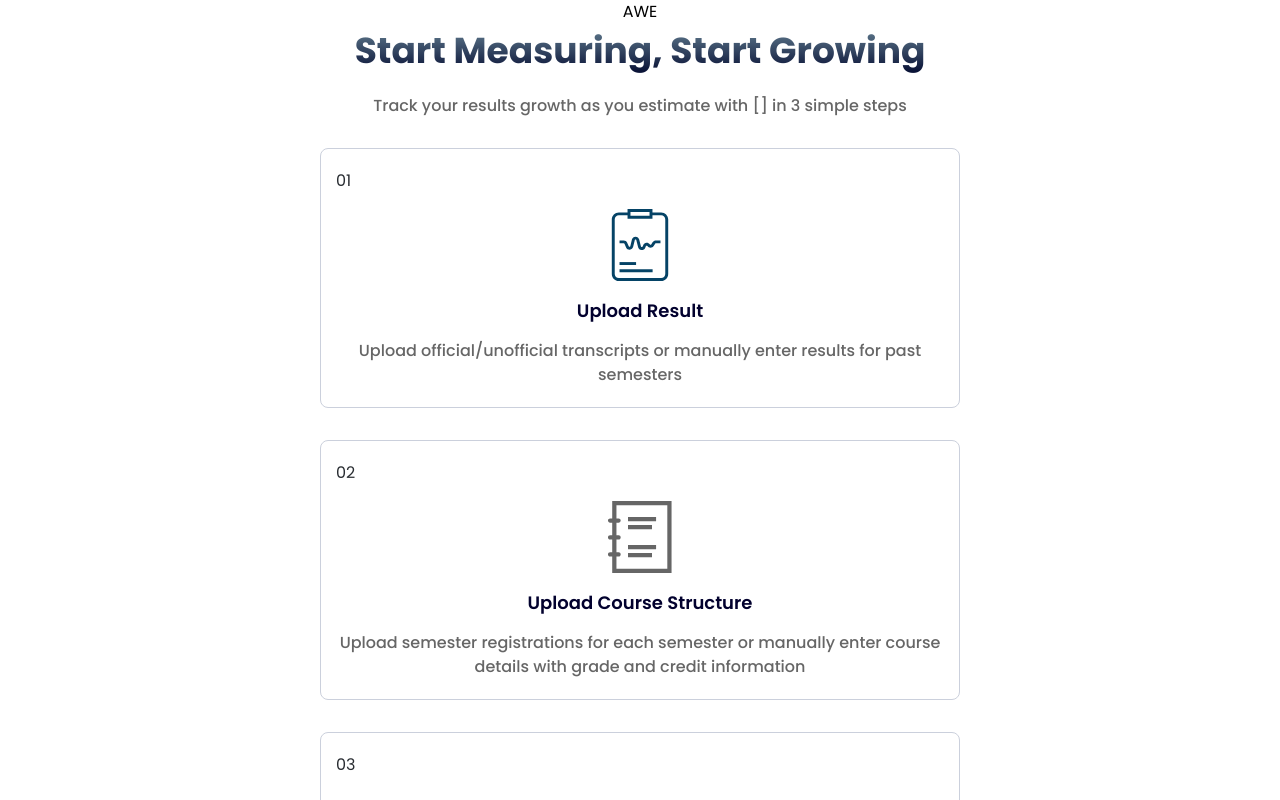
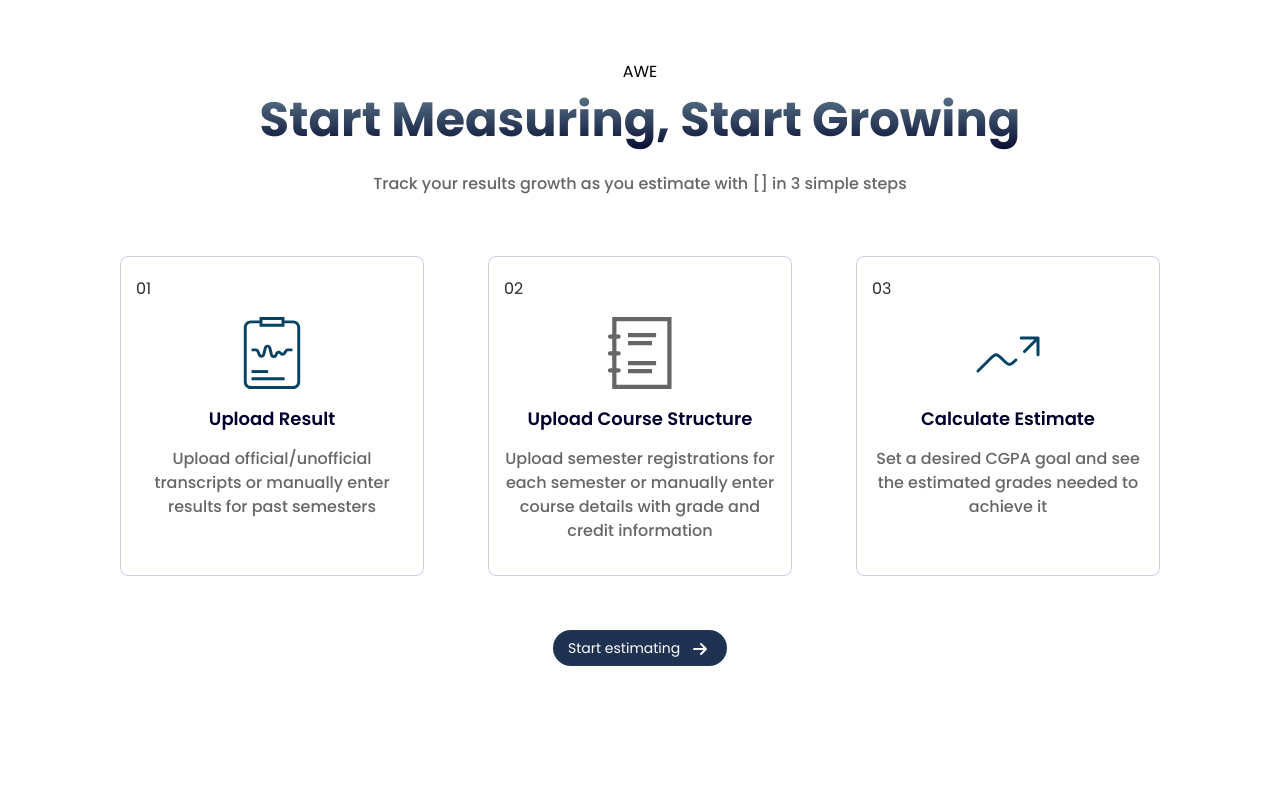
Before and after one commit to seyiadisa/grade-planner-fe, a Vue app: page / in a window 1280 px wide. Shown: the top 800 px of the page. Built offline with nearby package versions, Linux system fonts and the light colour scheme.

Commit message:
Make home page responsive

```diff
--- a/src/components/Tile.vue
+++ b/src/components/Tile.vue
@@ -1,6 +1,4 @@
-<script setup lang="ts">
-
-</script>
+<script setup lang="ts"></script>
 
 <template>
   <div class="tile">
@@ -26,7 +24,7 @@
   border: 1px solid var(--color-border);
   background-color: var(--color-background-tile);
   /* box-shadow: 0px 0px 1px 0px rgba(0, 0, 0, 0.25), 0px 0px 1px 0px rgba(0, 0, 0, 0.25); */
-	@apply flex flex-col w-1/2 items-center;
+  @apply flex flex-col w-2/3 items-center;
 }
 
 .num-display {
@@ -42,7 +40,7 @@
 
 .title {
   color: var(--color-text-2);
-	font-size: 18px;
+  font-size: 16px;
   font-weight: 600;
   margin-bottom: 15px;
   text-align: center;
@@ -50,9 +48,27 @@
 
 .description {
   color: var(--color-text-1);
-	font-size: 16px;
+  font-size: 14px;
   font-weight: 500;
   text-align: center;
   /* @apply mx-4; */
 }
+
+@media (min-width: 640px) {
+  .tile {
+    @apply w-1/2;
+  }
+  .title {
+    font-size: 18px;
+  }
+  .description {
+    font-size: 16px;
+  }
+}
+
+@media (min-width: 1024px) {
+  .tile {
+    height: 20em;
+  }
+}
 </style>
--- a/src/views/HomeView.vue
+++ b/src/views/HomeView.vue
@@ -7,6 +7,7 @@ import IconArrow from "@/components/icons/IconArrowRight.vue";
 </script>
 
 <template>
+  <main>
     <header>
       <h1>AWE</h1>
       <span>Start Measuring, Start Growing</span>
@@ -20,8 +21,10 @@ import IconArrow from "@/components/icons/IconArrowRight.vue";
         </template>
         <template #num>01</template>
         <template #title>Upload Result</template>
-      <template #description>Upload official/unofficial transcripts or manually enter results for past
-        semesters</template>
+        <template #description
+          >Upload official/unofficial transcripts or manually enter results for
+          past semesters
+        </template>
       </Tile>
       <Tile>
         <template #icon>
@@ -29,9 +32,10 @@ import IconArrow from "@/components/icons/IconArrowRight.vue";
         </template>
         <template #num>02</template>
         <template #title>Upload Course Structure</template>
-      <template #description>Upload semester registrations for each semester or manually enter course details with grade
-        and
-        credit information</template>
+        <template #description
+          >Upload semester registrations for each semester or manually enter
+          course details with grade and credit information</template
+        >
       </Tile>
       <Tile>
         <template #icon>
@@ -39,7 +43,10 @@ import IconArrow from "@/components/icons/IconArrowRight.vue";
         </template>
         <template #num>03</template>
         <template #title>Calculate Estimate</template>
-      <template #description>Set a desired CGPA goal and see the estimated grades needed to achieve it</template>
+        <template #description
+          >Set a desired CGPA goal and see the estimated grades needed to
+          achieve it</template
+        >
       </Tile>
     </div>
 
@@ -49,15 +56,20 @@ import IconArrow from "@/components/icons/IconArrowRight.vue";
         <IconArrow class="arrow" />
       </RouterLink>
     </div>
+  </main>
 </template>
 
 <style scoped>
+main {
+  margin: 20px;
+}
+
 header {
   text-align: center;
 }
 
 header span {
-  font-size: 36px;
+  font-size: 28px;
   font-weight: 700;
   background: var(--color-linear-gradient);
   background-clip: text;
@@ -68,7 +80,7 @@ header span {
 
 header p {
   color: var(--color-text-1);
-  font-size: 16px;
+  font-size: 14px;
   font-weight: 500;
   @apply mx-7 my-4;
 }
@@ -88,10 +100,46 @@ header p {
   padding: 8px 15px;
   border-radius: 32px;
   color: #fff;
+  font-size: 14px;
 }
 
 .link-button .arrow {
   display: inline;
   margin-left: 4px;
 }
+
+@media (min-width: 640px) {
+  main {
+    margin: 40px;
+  }
+
+  header {
+    margin-bottom: 60px;
+  }
+
+  header span {
+    font-size: 36px;
+  }
+
+  header p {
+    font-size: 16px;
+  }
+
+  .tiles {
+    @apply gap-y-12;
+  }
+}
+
+@media (min-width: 1024px) {
+  main {
+    margin: 60px;
+  }
+  header span {
+    font-size: 48px;
+  }
+  .tiles {
+    margin: 60px;
+    @apply flex-row gap-16;
+  }
+}
 </style>
```
Lines whose indentation alone changed are shown as unchanged.
